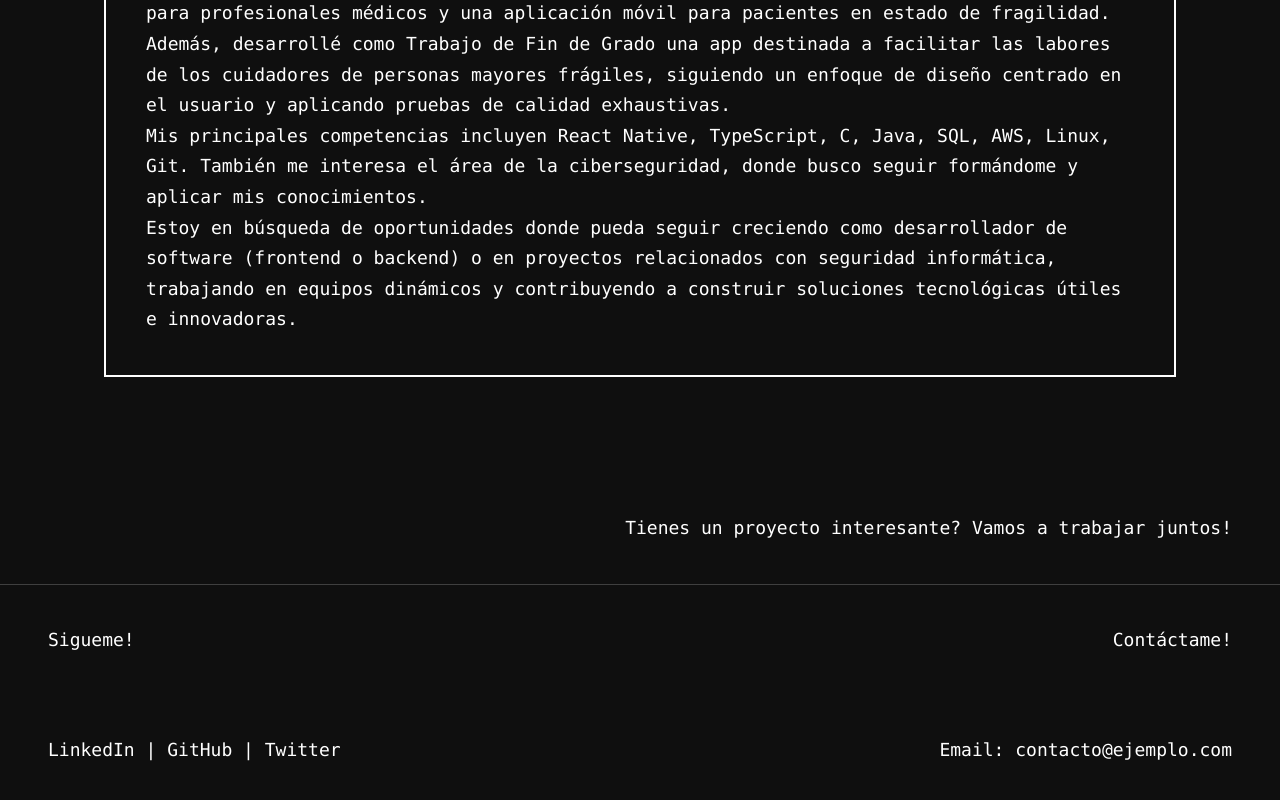
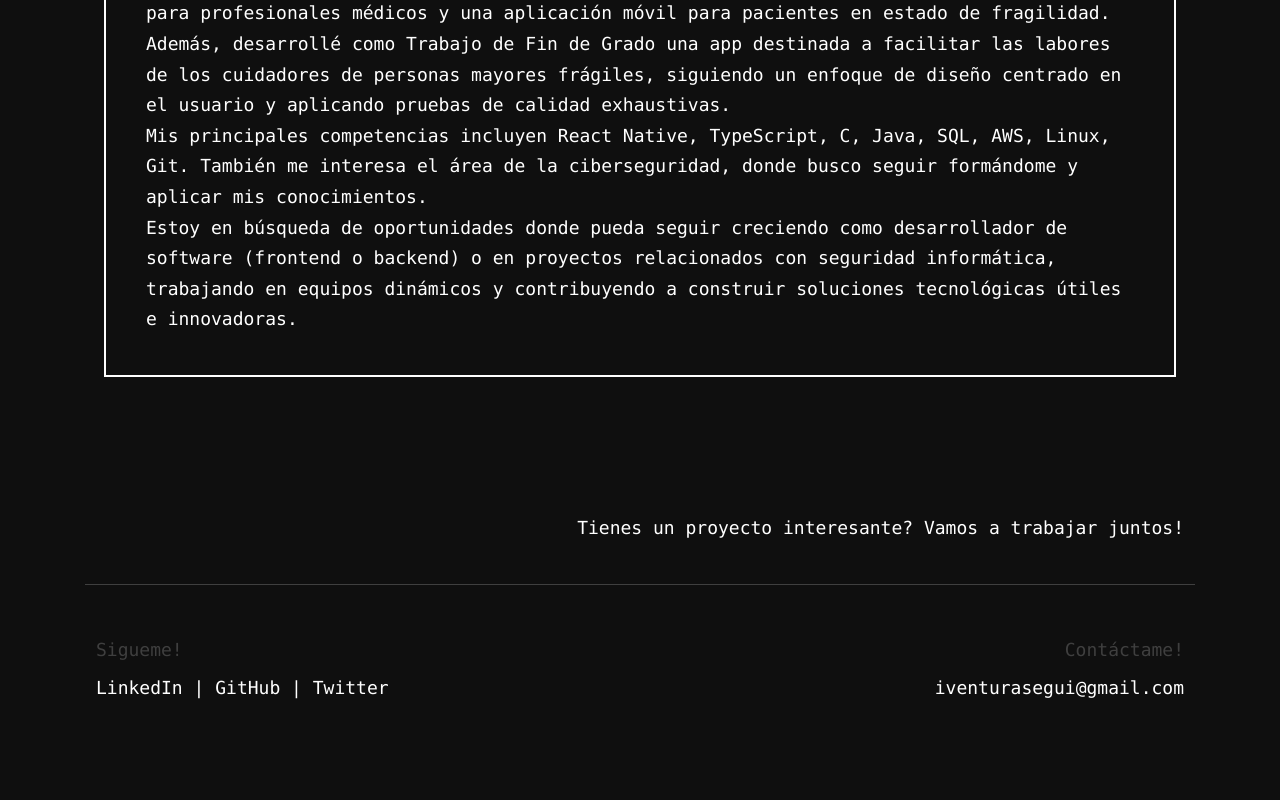
Before and after one commit to IvanVent/portfolio, a Next.js app: page / in a window 1280 px wide. Shown: the part 1047-1847 px from the top of the page. Built offline with nearby package versions, Linux system fonts and the light colour scheme.

Commit message:
mas avances en la footbar

```diff
--- a/src/app/globals.css
+++ b/src/app/globals.css
@@ -1,6 +1,19 @@
 
 /*Estilos para el footer*/
 
+.footer {
+  margin-left: 3rem;
+  margin-right: 3rem;
+}
+
+.margen-negativo-top {
+  margin-top: -10px !important;
+}
+
+.texto-secundario {
+  font-size: 15px;
+  color: var(--color-gris)
+}
 
 .redes {
   flex: 1;
@@ -8,6 +21,7 @@
   align-items: flex-start;
   display: flex;
   flex-direction: column;
+  margin-left: 2.5rem;
 }
 
 .contacto {
@@ -16,6 +30,7 @@
   align-items: flex-end;
   display: flex;
   flex-direction: column;
+  margin-right: 2.5rem;
 }
 .info{
   display: flex;
@@ -27,9 +42,16 @@
   text-align: right;
 }
 
-.hr{
-  background : var(--color-gris);
+.hr {
+  background: var(--color-gris);
   height: 1px;
+  width: 95%;
+  margin-left: auto;
+  margin-right: auto;
+  margin-top: 2rem;
+  margin-bottom: 2rem;
+  display: block;
+  border: none;
 }
 
 .row{
--- a/src/components/Footer.tsx
+++ b/src/components/Footer.tsx
@@ -2,22 +2,19 @@ import Texto from "./Texto";
 
 export default function Footer() {
   return (
-    <footer>
+    <footer className="footer">
       <div className="colaborar">
         <Texto text="Tienes un proyecto interesante? Vamos a trabajar juntos!" customStyle="margen-grande" />
       </div>
-      <div className="hr row">
-      </div>
+      <hr className="hr" />
       <div className="info">
         <div id="Redes" className="redes">
-          <Texto text="Sigueme!" customStyle="margen-grande" />
-          <Texto text="LinkedIn | GitHub | Twitter" customStyle="margen-grande" />
-
+          <Texto text="Sigueme!" customStyle="texto-secundario" />
+          <Texto text="LinkedIn | GitHub | Twitter" customStyle="margen-negativo-top" />
         </div>
         <div id="Contacto" className="contacto">
-          <Texto text="Contáctame!" customStyle="margen-grande" />
-          <Texto text="Email: contacto@ejemplo.com" customStyle="margen-grande" />
-
+          <Texto text="Contáctame!" customStyle="texto-secundario" />
+          <Texto text="iventurasegui@gmail.com" customStyle="margen-negativo-top" />
         </div>
 
       </div>
```
